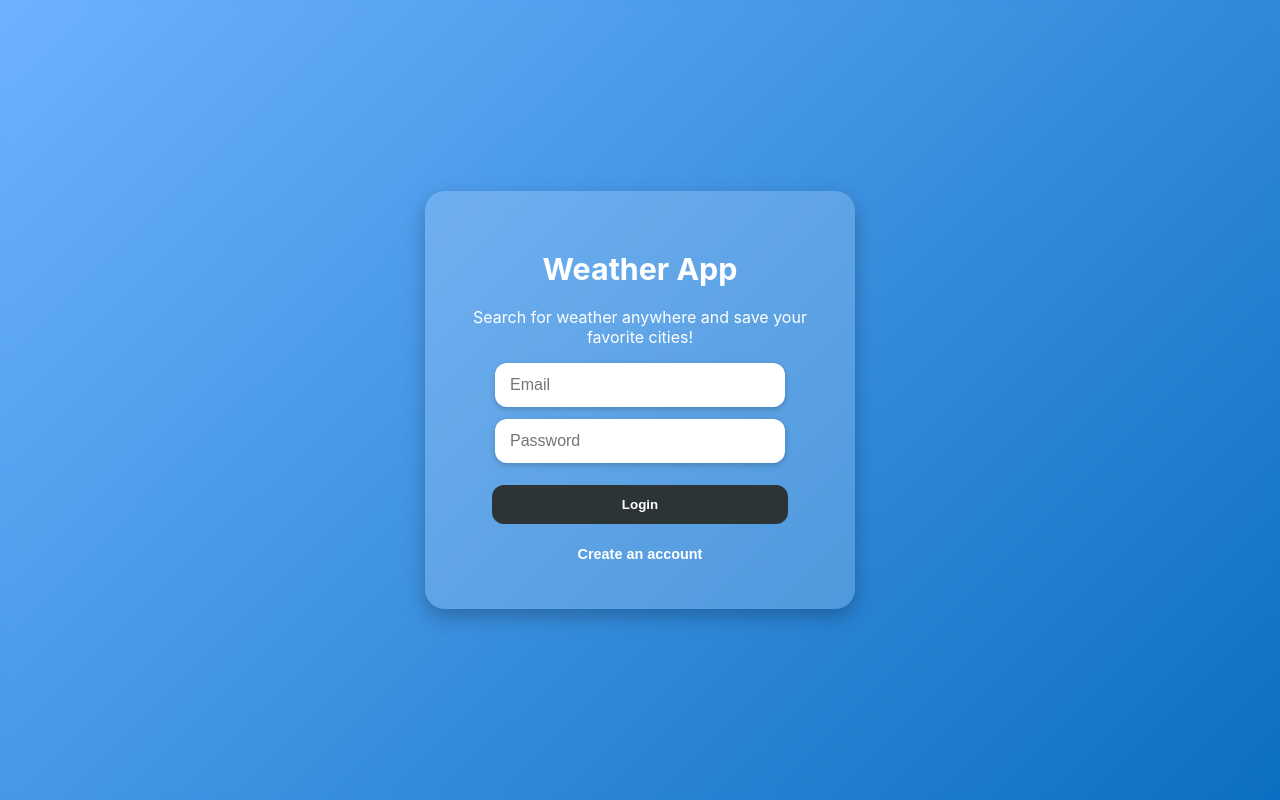
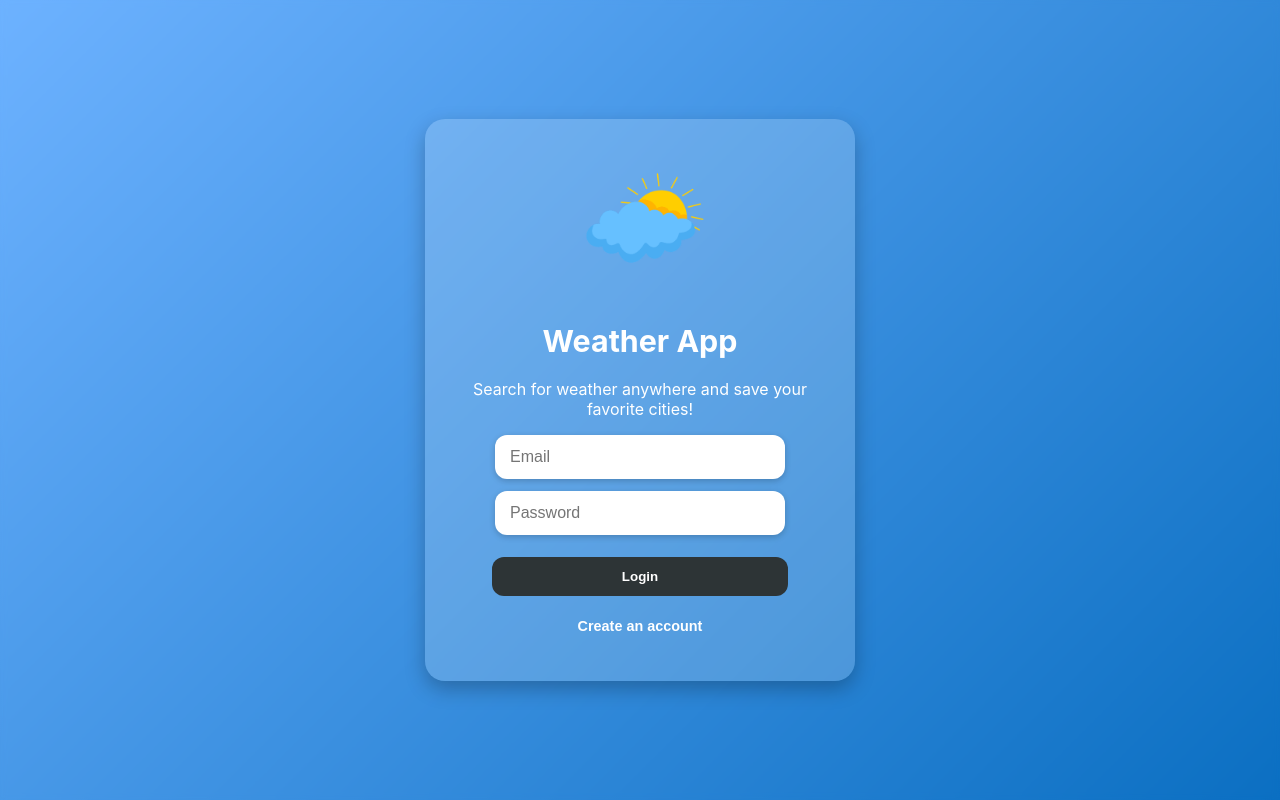
Before and after one commit to tylerheckel2/FullStackWebDev-Project, a React (Create React App) app: page / in a window 1280 px wide. Built offline with nearby package versions, Linux system fonts and the light colour scheme.

Commit message:
Added a weather icon as a logo on all pages.

```diff
--- a/src/App.js
+++ b/src/App.js
@@ -3,6 +3,7 @@ import "./App.css";
 import { AuthContext } from "./AuthContext";
 import Login from "./Login";
 import cities from "./cities.json";
+import WeatherImage from "./images/WeatherImage.png"
 
 const formatLocation = (name, state, country) => {
   const parts = [name, state?.trim(), country?.trim()].filter(Boolean);
@@ -310,7 +311,7 @@ function App() {
   return (
     <>
       <nav className="navbar">
-        <h1 className="nav-title">Weather App</h1>
+        <h1 className="nav-title">Weather App <img src={WeatherImage} alt="Weather App Logo" style={{ width: '60px', height: '60px', verticalAlign: 'middle'}}/></h1>
         <button className="logout-btn" onClick={logout}>
           Logout
         </button>
--- a/src/Login.js
+++ b/src/Login.js
@@ -1,5 +1,6 @@
 import { useState, useContext } from "react";
 import { AuthContext } from "./AuthContext";
+import WeatherImage from "./images/WeatherImage.png"
 
 export default function Login() {
   const { login, register } = useContext(AuthContext);
@@ -24,6 +25,7 @@ export default function Login() {
   return (
     <div className="auth-page">
       <div className="auth-card">
+        <img src={WeatherImage} alt="Weather App Logo" width="140"/>
         <h2 className="auth-title">
           {mode === "login" ? "Weather App" : "Create an Account"}
         </h2>
```
Also changed, not shown: src/images/WeatherImage.png (added).
